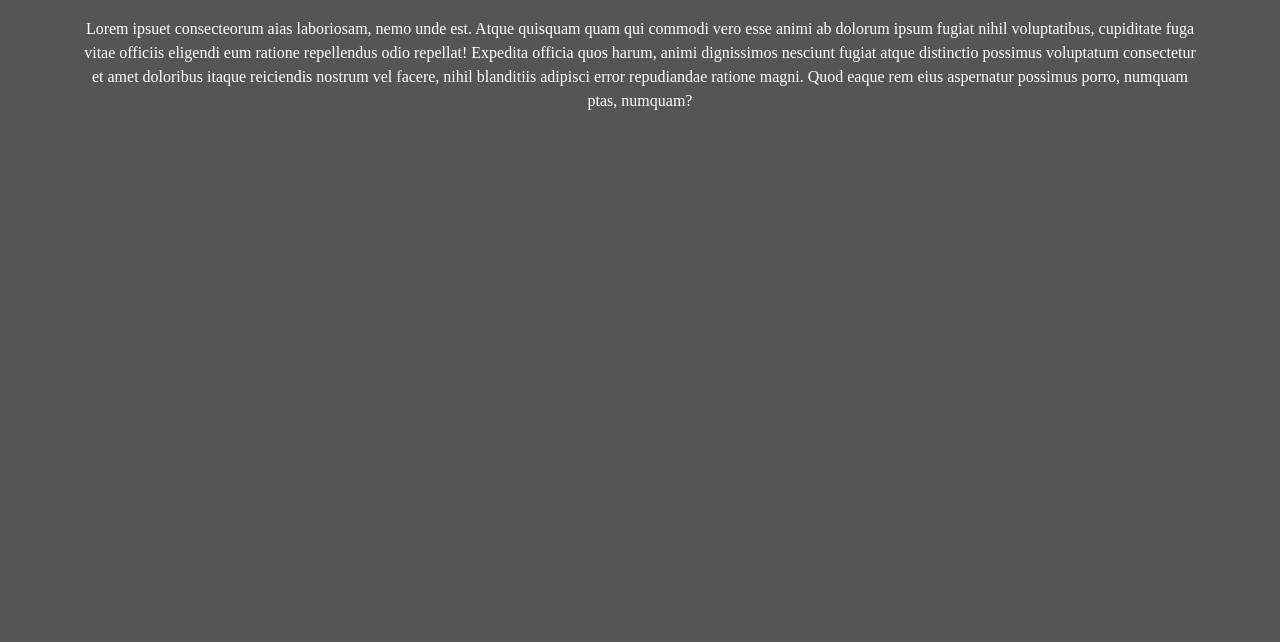
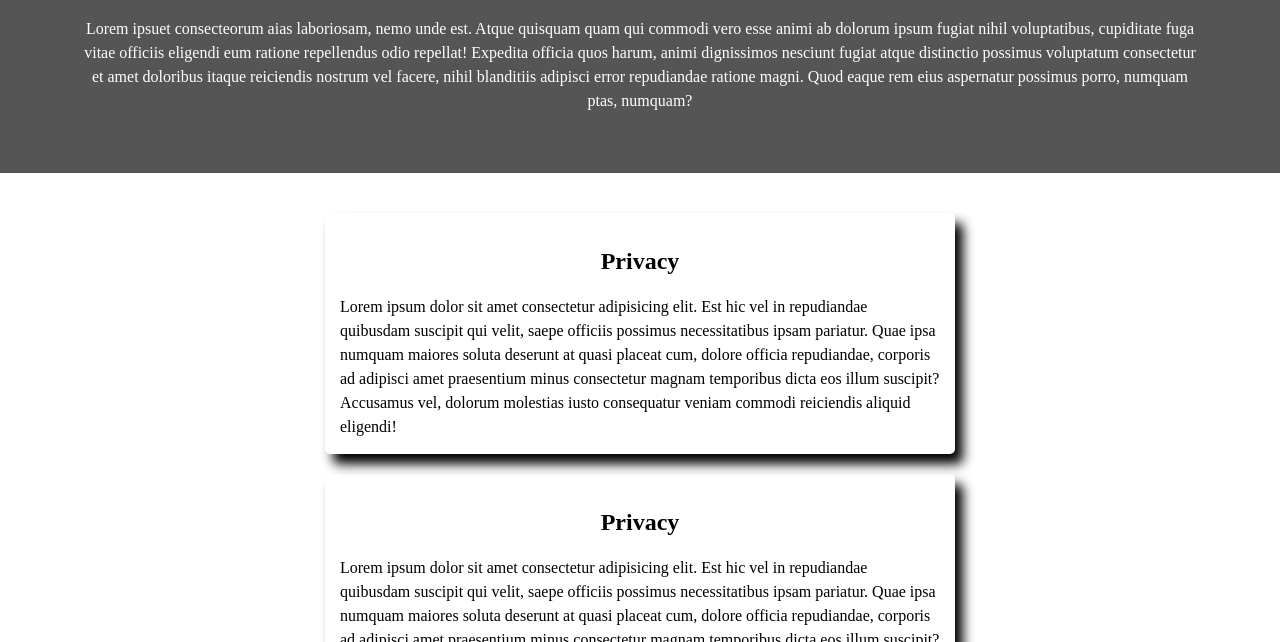
Before and after one commit to Mustakahmmed-dev/Rohingya-Tech-Initiative, a plain HTML site: page index.html in a window 1280 px wide. Shown: the part 158-800 px from the top of the page. Drawn offline with Linux system fonts and the light colour scheme.

Commit message:
Updated the homepage cover size

```diff
--- a/index.css
+++ b/index.css
@@ -98,7 +98,6 @@
     background-size: cover;
     background: #555;
     color: white;
-    height: 88vh;
     padding: 40px 60px;
 }
 .cover-content{
```
